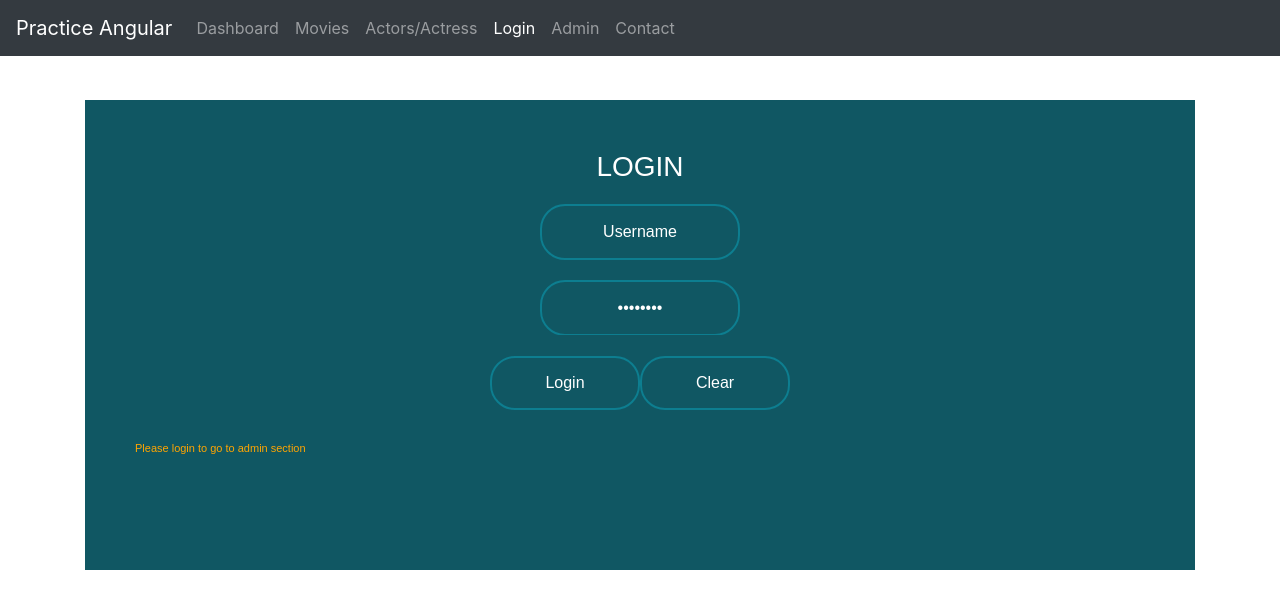
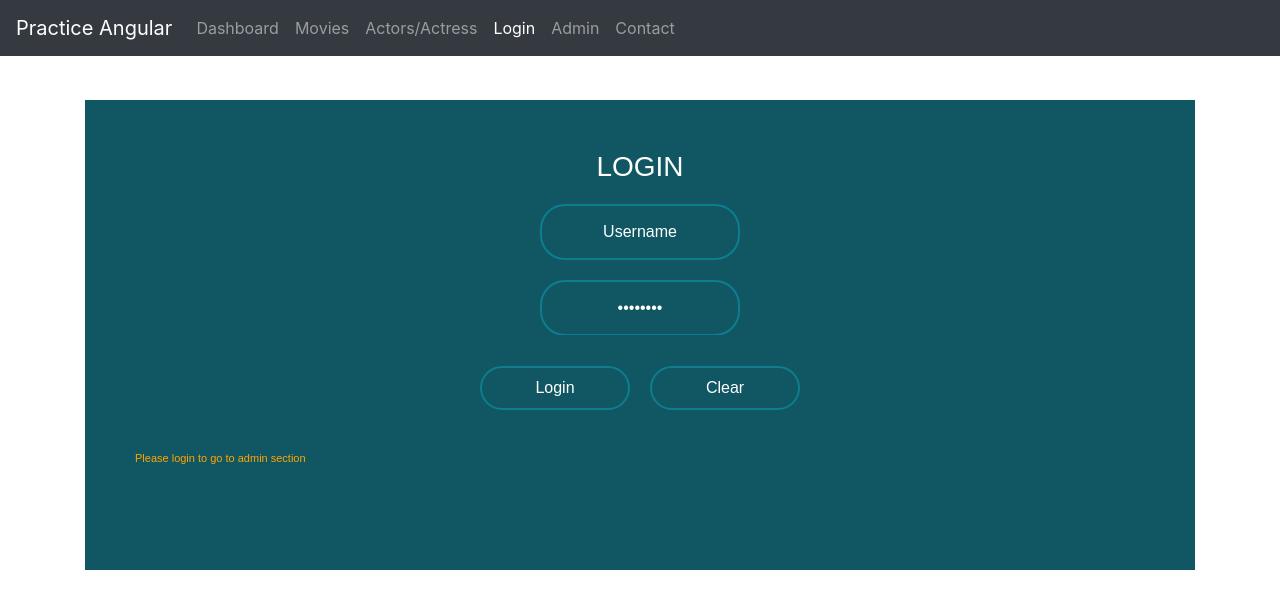
Before and after one commit to KokilaBawankar/angular-routing, an Angular app: page /login in a window 1280 px wide. Shown: the top 608 px of the page. Built offline with nearby package versions, Linux system fonts and the light colour scheme.

Commit message:
Margin across login button

```diff
--- a/src/app/auth/login/login.component.css
+++ b/src/app/auth/login/login.component.css
@@ -44,9 +44,10 @@
   border: 2px solid #0d7e90;
   border-radius: 25px;
   color: white;
-  padding: 13px 10px;
+  padding: 8px 10px;
   width: 150px;
   cursor: pointer;
+  margin: 10px 10px
 }
 
 .box input[type = 'submit']:hover, input[type = 'submit']:hover{
```
